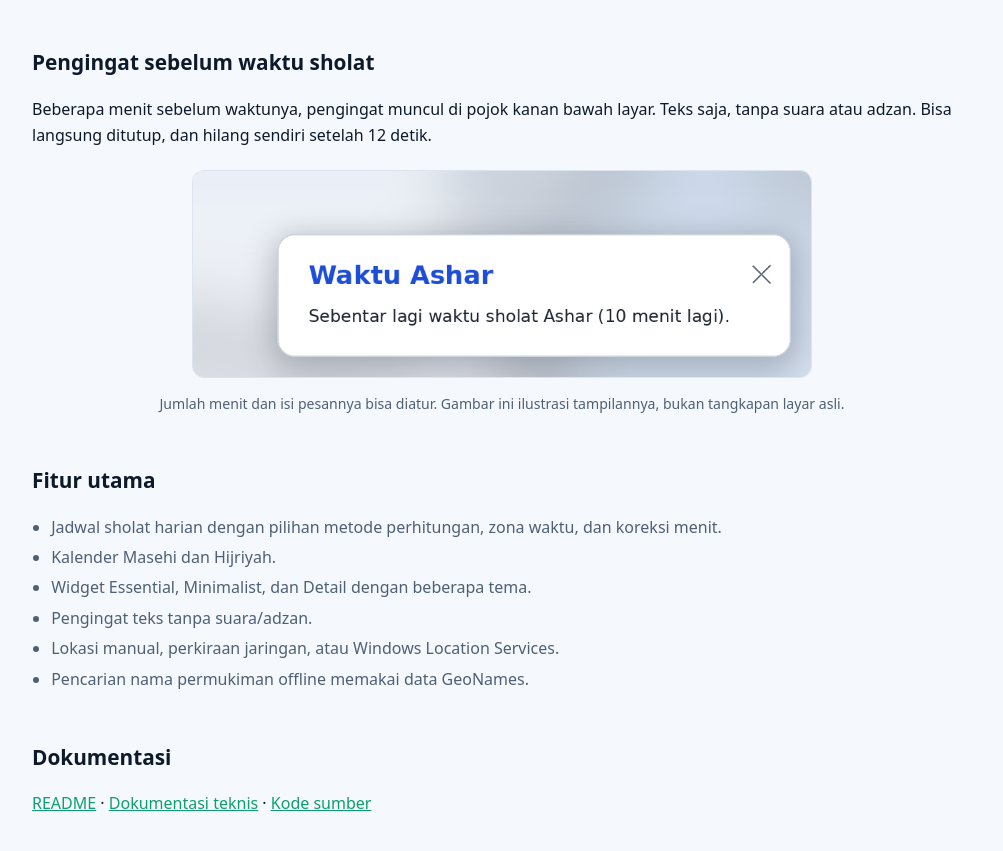
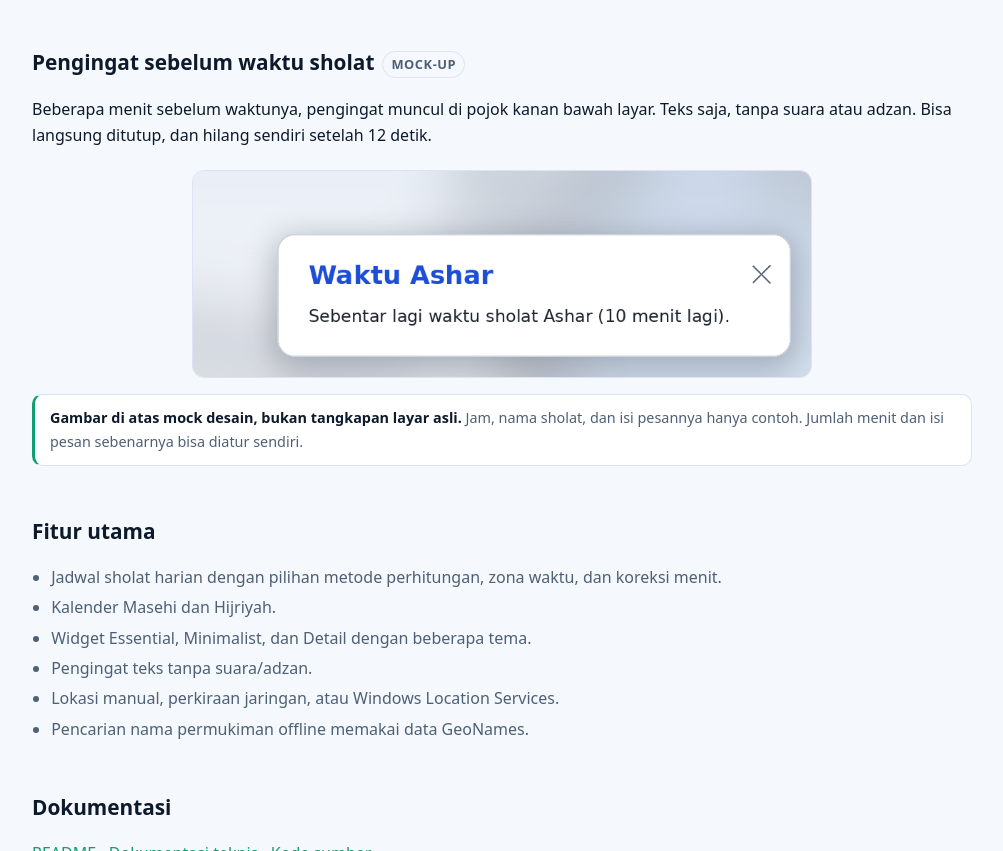
Before and after one commit to ASQAL90/PrayerAutomation, a plain HTML site: page site/index.html in a window 1280 px wide. Shown: the part 2078-2929 px from the top of the page, without its empty margins (138-1141 px from the left). Drawn offline with Linux system fonts and the light colour scheme.

Commit message:
Tandai gambar pengingat sebagai mock desain

```diff
--- a/site/index.html
+++ b/site/index.html
@@ -26,7 +26,9 @@
   .shots img { width: 100%; border-radius: 10px; border: 1px solid var(--border); display: block; }
   .shots figcaption { margin-top: 6px; color: var(--muted); font-size: .88rem; }
   img.reminder { display: block; width: 100%; max-width: 620px; margin: 22px auto 0; border-radius: 12px; border: 1px solid var(--border); }
-  p.fine { color: var(--muted); font-size: .88rem; text-align: center; }
+  p.note-mock { margin: 16px 0 0; padding: 11px 15px; border: 1px solid var(--border); border-left: 3px solid var(--accent); border-radius: 10px; background: var(--card); color: var(--muted); font-size: .9rem; }
+  p.note-mock strong { color: var(--fg); }
+  .tag { display: inline-block; vertical-align: middle; margin-left: 8px; padding: 2px 8px; border-radius: 999px; border: 1px solid var(--border); color: var(--muted); font-size: .62em; font-weight: 600; letter-spacing: .04em; text-transform: uppercase; }
   section { margin-top: 48px; }
   h2 { font-size: 1.3rem; margin: 0 0 12px; }
   ul { padding-left: 1.2rem; color: var(--muted); }
@@ -64,10 +66,10 @@
   </section>
 
   <section>
-    <h2>Pengingat sebelum waktu sholat</h2>
+    <h2>Pengingat sebelum waktu sholat<span class="tag">mock-up</span></h2>
     <p>Beberapa menit sebelum waktunya, pengingat muncul di pojok kanan bawah layar. Teks saja, tanpa suara atau adzan. Bisa langsung ditutup, dan hilang sendiri setelah 12 detik.</p>
-    <img class="reminder" src="screenshot-reminder.png" alt="Pengingat waktu sholat muncul di pojok kanan bawah desktop">
-    <p class="fine">Jumlah menit dan isi pesannya bisa diatur. Gambar ini ilustrasi tampilannya, bukan tangkapan layar asli.</p>
+    <img class="reminder" src="screenshot-reminder.png" alt="Mock-up pengingat waktu sholat di pojok kanan bawah desktop">
+    <p class="note-mock"><strong>Gambar di atas mock desain, bukan tangkapan layar asli.</strong> Jam, nama sholat, dan isi pesannya hanya contoh. Jumlah menit dan isi pesan sebenarnya bisa diatur sendiri.</p>
   </section>
 
   <section>
```
Also changed, not shown: 1 other file.
